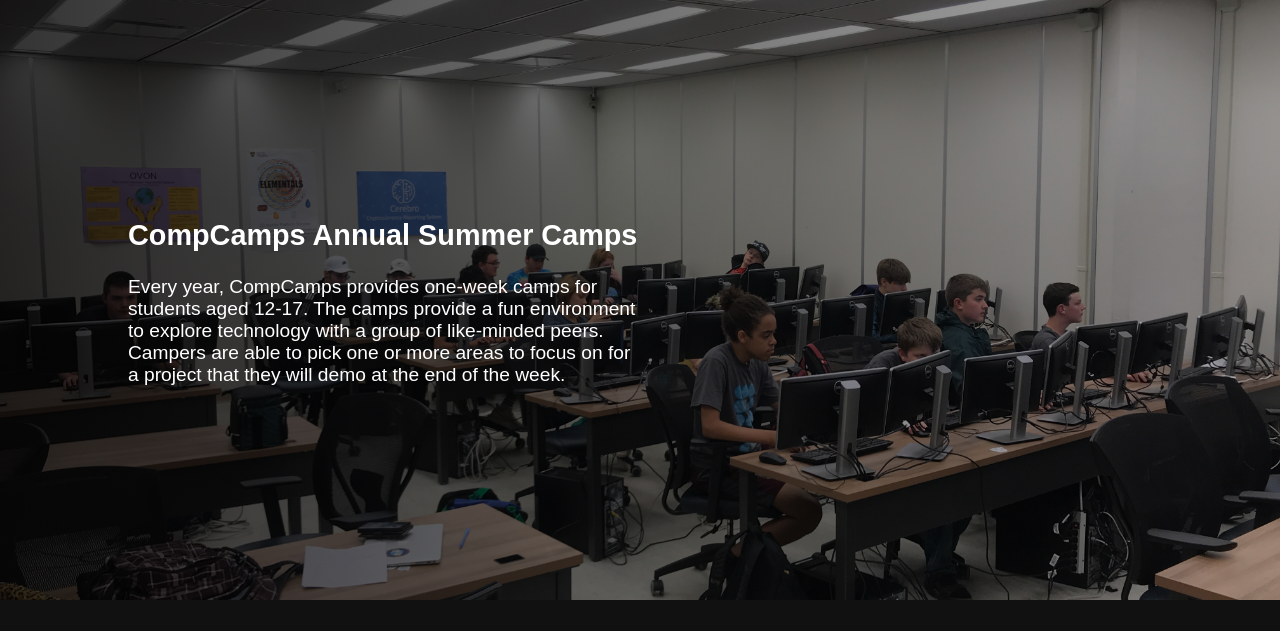
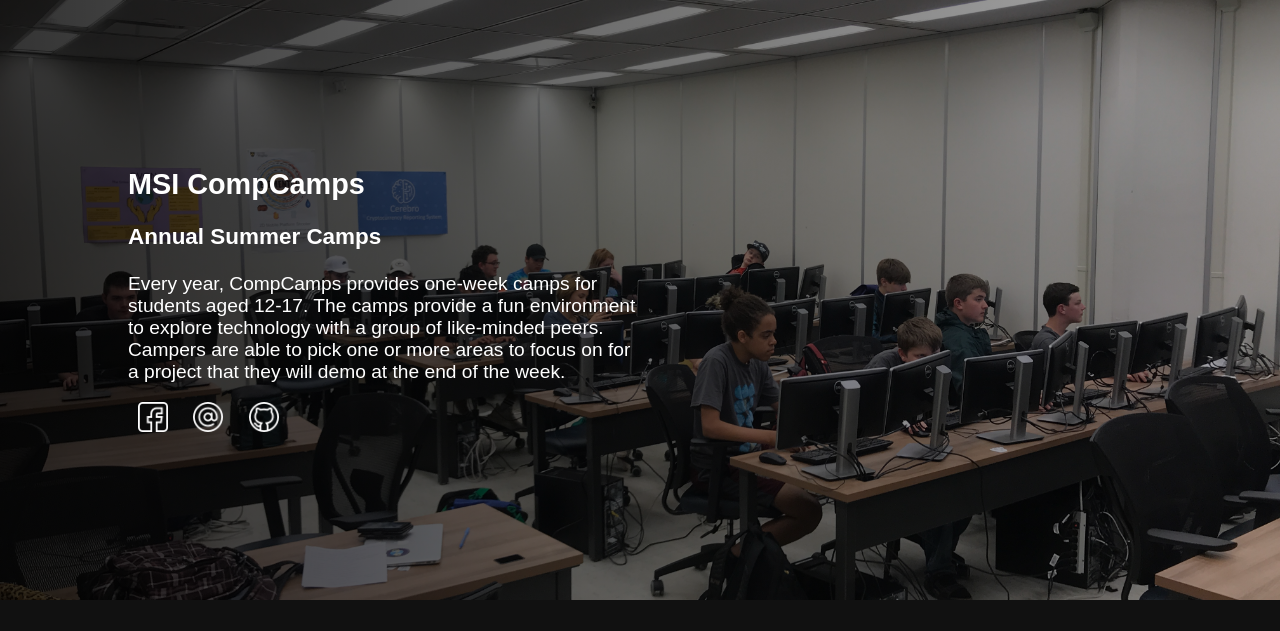
Before and after one commit to CompCamps/Website, a PHP site: page / in a window 1280 px wide. Shown: the part 164-795 px from the top of the page. Run offline with PHP 8.4, Linux system fonts and the light colour scheme.

Commit message:
add socials

```diff
--- a/index.html
+++ b/index.html
@@ -13,8 +13,20 @@
 
     <section style="background: url('images/classroom.jpg') center/cover no-repeat;" class="section-bg">
         <div class="text-content">
-            <h2>CompCamps Annual Summer Camps</h2>
+            <h2>MSI CompCamps</h2>
+            <h3>Annual Summer Camps</h3>
             <p>Every year, CompCamps provides one-week camps for students aged 12-17. The camps provide a fun environment to explore technology with a group of like-minded peers. Campers are able to pick one or more areas to focus on for a project that they will demo at the end of the week.</p>
+            <p class="social">
+                <a href="https://www.facebook.com/compcamps" target="_blank">
+                    <img src="images/social/facebook.png" alt="Facebook" class="social-icon">
+                </a>
+                <a href="mailto:computercamps@gmail.com" target="_blank">
+                    <img src="images/social/email.png" alt="Email" class="social-icon">
+                </a>
+                <a href="https://github.com/CompCamps" target="_blank">
+                    <img src="images/social/github.png" alt="GitHub" class="social-icon">
+                </a>
+            </p>
         </div>
     </section>
 
@@ -87,7 +99,8 @@
     </section>
 
     <footer>
-        &copy; 2025 CompCamps. All Rights Reserved.
+        2025 Mentor Systems Inc.
+        <a href="https://www.flaticon.com/authors/freepik" title="social icons">Social icons created by Freepik</a>
     </footer>
 </body>
 </html>
--- a/styles.css
+++ b/styles.css
@@ -77,6 +77,10 @@
     background: #222;
     font-size: 1.1em;
 }
+footer a {
+    color: #f1f1f1;
+    text-decoration: none;
+}
 .right {
     text-align: right;
     justify-content: flex-end;
@@ -155,3 +159,13 @@
     display: flex;
     gap: 1rem;
 }
+
+.social a {
+    color: #fff;
+    text-decoration: none;
+    margin: 0 10px;
+}
+.social a img {
+    filter: invert(1);
+    width: 30px;
+}
```
Also changed, not shown: images/guest2.jpg (deleted), images/guest3.jpg (deleted), images/social/email.png (added), images/social/facebook.png (added), images/social/github.png (added).
